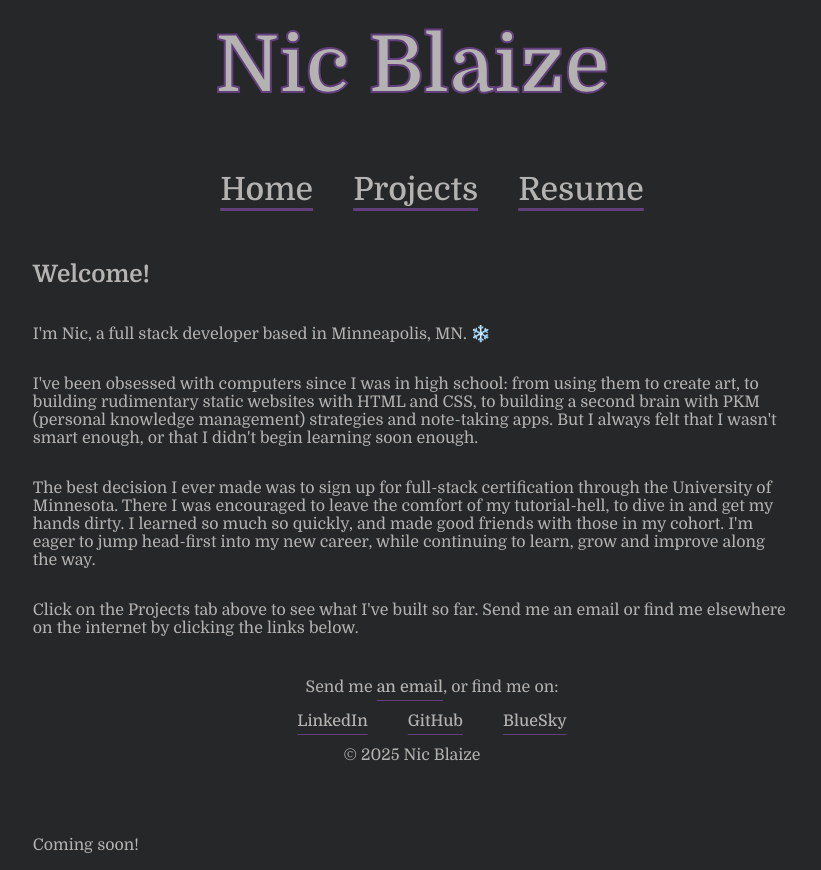
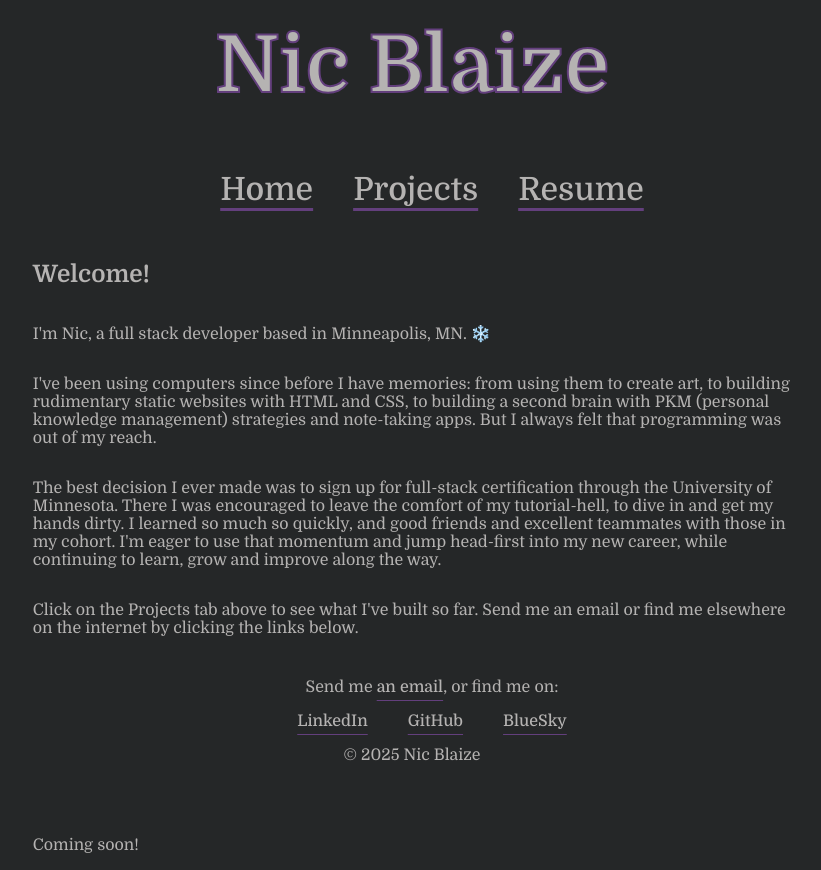
Before and after one commit to k3strl/nb-portfolio, a React (Vite) app: page / in a window 1280 px wide. Shown: the whole page, without its empty margins (228-1049 px from the left). Built offline with nearby package versions, Linux system fonts and the light colour scheme; a web font is replaced by a local one.

Commit message:
reword about-me

```diff
--- a/src/components/AboutMe.tsx
+++ b/src/components/AboutMe.tsx
@@ -2,28 +2,27 @@ const AboutMe = () => {
   return (
     <div className="about-me">
       <h2>Welcome!</h2>
+      <p>I'm Nic, a full stack developer based in Minneapolis, MN. ❄️</p>
       <p>
-        I'm Nic, a full stack developer based in Minneapolis, MN. ❄️
+        I've been using computers since before I have memories: from using them
+        to create art, to building rudimentary static websites with HTML and
+        CSS, to building a second brain with PKM (personal knowledge management)
+        strategies and note-taking apps. But I always felt that programming was
+        out of my reach.
       </p>
       <p>
-        I've been obsessed with computers since I was in high school: from
-        using them to create art, to building rudimentary static websites with
-        HTML and CSS, to building a second brain with PKM (personal knowledge
-        management) strategies and note-taking apps. But I always felt that I
-        wasn't smart enough, or that I didn't begin learning soon enough.
-      </p>
-      <p>
-        {/* Is this too personal? idfk */}
         The best decision I ever made was to sign up for full-stack
         certification through the University of Minnesota. There I was
         encouraged to leave the comfort of my tutorial-hell, to dive in and get
-        my hands dirty. I learned so much so quickly, and made good friends with
-        those in my cohort. I'm eager to jump head-first into my new career,
-        while continuing to learn, grow and improve along the way.
+        my hands dirty. I learned so much so quickly, and good friends and
+        excellent teammates with those in my cohort. I'm eager to use that
+        momentum and jump head-first into my new career, while continuing to
+        learn, grow and improve along the way.
       </p>
       <p>
         Click on the Projects tab above to see what I've built so far. Send me
-        an email or find me elsewhere on the internet by clicking the links below.
+        an email or find me elsewhere on the internet by clicking the links
+        below.
       </p>
     </div>
   );
```
